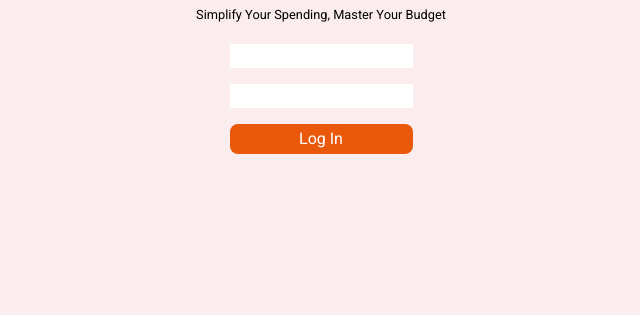
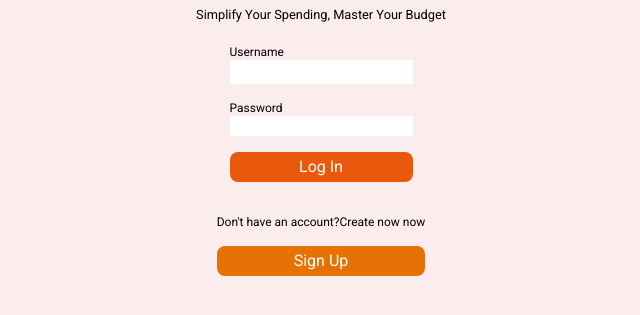
Before and after one commit to alexbrudasca/financetruckingApp, a website: page index.html in a window 1280 px wide. Shown: the part 187-502 px from the top of the page, without its empty margins (319-959 px from the left). Drawn offline with nearby package versions, Linux system fonts and the light colour scheme; some packages are replaced by stand-ins of ours; a script that the page names is missing.

Commit message:
re-done login page

```diff
--- a/index.html
+++ b/index.html
@@ -3,7 +3,7 @@
 <head>
     <meta charset="UTF-8">
     <meta name="viewport" content="width=device-width, initial-scale=1.0">
-    <title>Document</title>
+    <title>ExpenseTrack || App</title>
     <link rel="stylesheet" href="style.css">
     <link rel="stylesheet" href="https://cdnjs.cloudflare.com/ajax/libs/font-awesome/6.6.0/css/all.min.css" integrity="sha512-Kc323vGBEqzTmouAECnVceyQqyqdsSiqLQISBL29aUW4U/M7pSPA/gEUZQqv1cwx4OnYxTxve5UMg5GT6L4JJg==" crossorigin="anonymous" referrerpolicy="no-referrer" />
     <script src="https://cdn.tailwindcss.com"></script>
@@ -23,12 +23,25 @@
         </div>
 
         <div class="login_container flex flex-col w-full space-y-4 items-center justify-center">
-            <div class="flex flex-col space-y-4">
-                <input type="text" id="username" autocomplete="off" class="outline-none focus:border border-orange-600"/>
-                <input type="password" id="password" class="outline-none focus:border border-orange-600"/>
+            <div class="flex flex-col space-y-4 pb-4">
+                <div class="flex flex-col w-full">
+                    <label for="username" class="text-xs">Username</label>
+                    <input type="text" id="username" autocomplete="off" class="w-full outline-none focus:border border-orange-600"/>
+                </div>
+                <div class="flex flex-col text-sm w-full">
+                    <label for="password" class="text-xs">Password</label>
+                    <input type="password" id="password" class="outline-none focus:border border-orange-600"/>
+                </div>
                 <button id="loginButton" class="w-full bg-orange-600 text-white h-[30px] rounded-lg transition hover:bg-orange-300">Log In</button>
             </div>
+
+            <div class=" space-y-4 flex flex-col items-center justify-center">
+                <p class="text-xs">Don't have an account?Create now now</p>
+                <button class="bg-[#e67205] text-white h-[30px] rounded-lg transition hover:bg-orange-300 w-full">Sign Up</button>
+            </div>
         </div>
+
+
     </div>
 
     <main class=" h-[100%] hidden">
```
